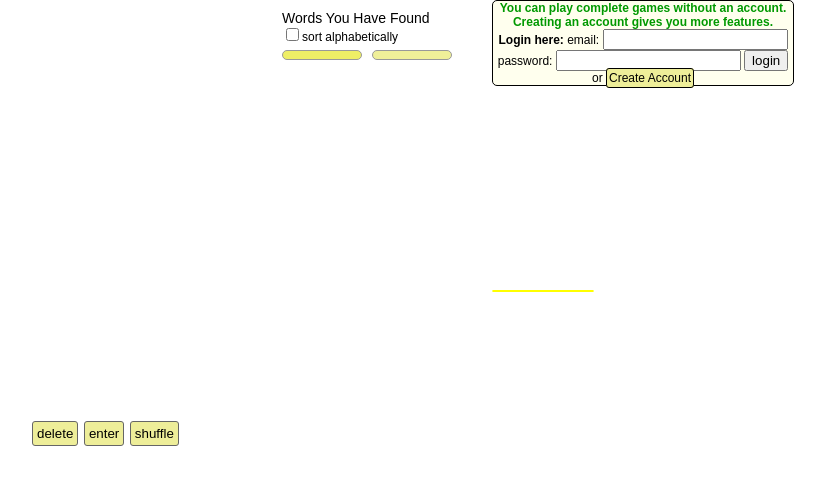
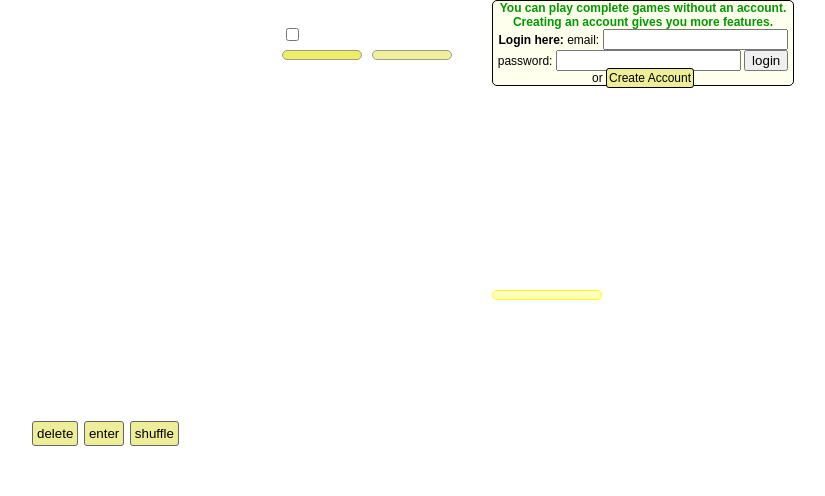
Before and after one commit to judasgutenberg/networked_spellingbee, a PHP site: page / in a window 1280 px wide. Shown: the top 496 px of the page, without its empty margins (58-883 px from the left). Run offline with PHP 8.4, Linux system fonts and the light colour scheme; data that the repository does not hold is empty.

Commit message:
color tweaks

```diff
--- a/spellingbee.css
+++ b/spellingbee.css
@@ -131,10 +131,14 @@
         font-size:12px;
         z-index: 10;
         text-align: left;
+        background-color: #dddd99;
+        border: 1px solid  #ffffff;
+        border-radius: 6px;
       }
 
       #stats {
         position: absolute;
+        padding: 4px;
         top: 290px;
         left:550px;
         width: 100px;
@@ -157,6 +161,7 @@
         top:10px;
         left:340px;
         font-size:14px;
+        color:#ffffff;
       }
 
       #foundwords{
@@ -189,10 +194,12 @@
         padding: 4px;
         background-color: #f0f099;
       }
+
       #config{
         position: absolute;
         top:25px;
         left:340px;
+        color: #ffffff;
         font-size:12px;
       }
 
@@ -338,7 +345,6 @@
 
       }
 
-
       .hexagon:before,
       .hexagon:after {
           content: "";
```
